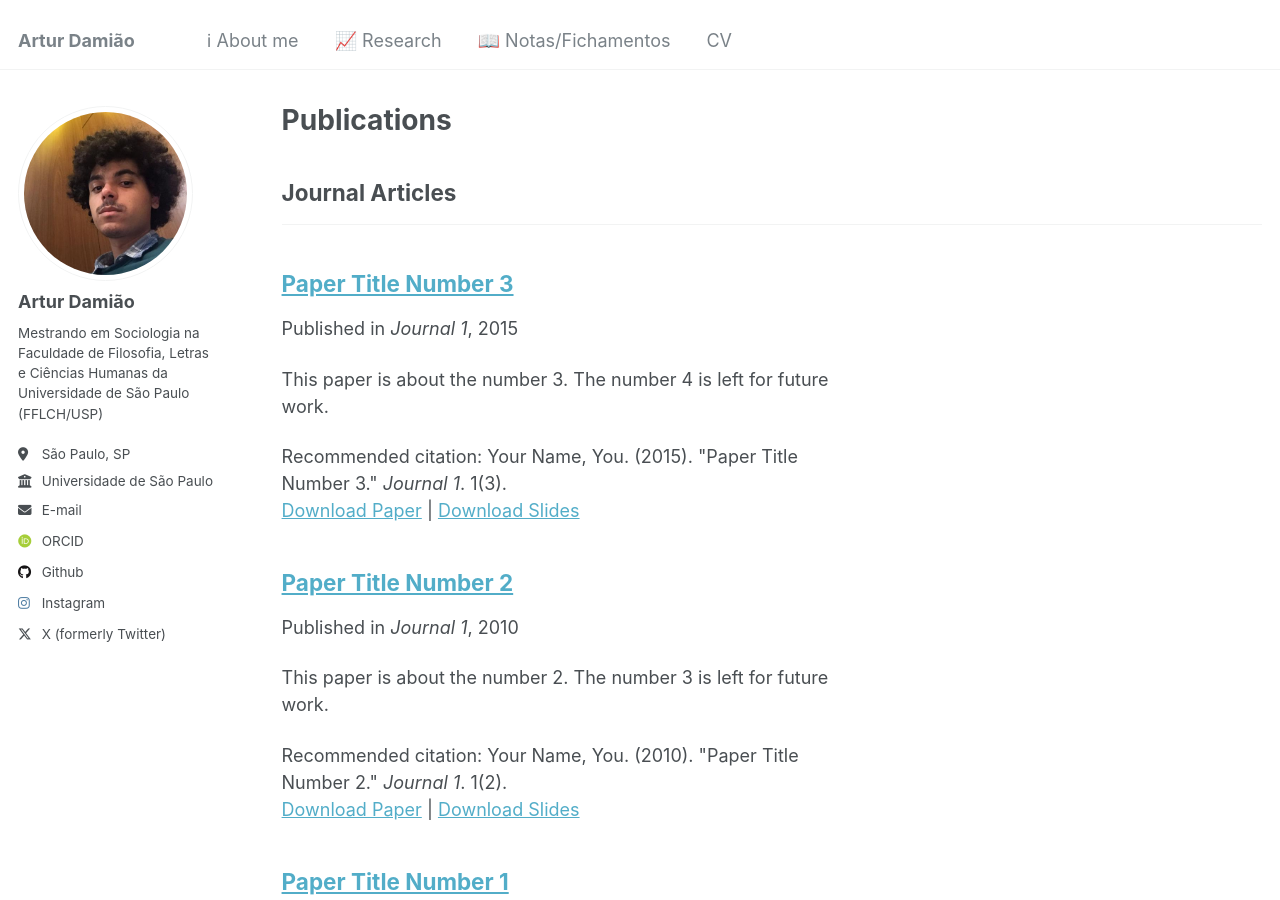
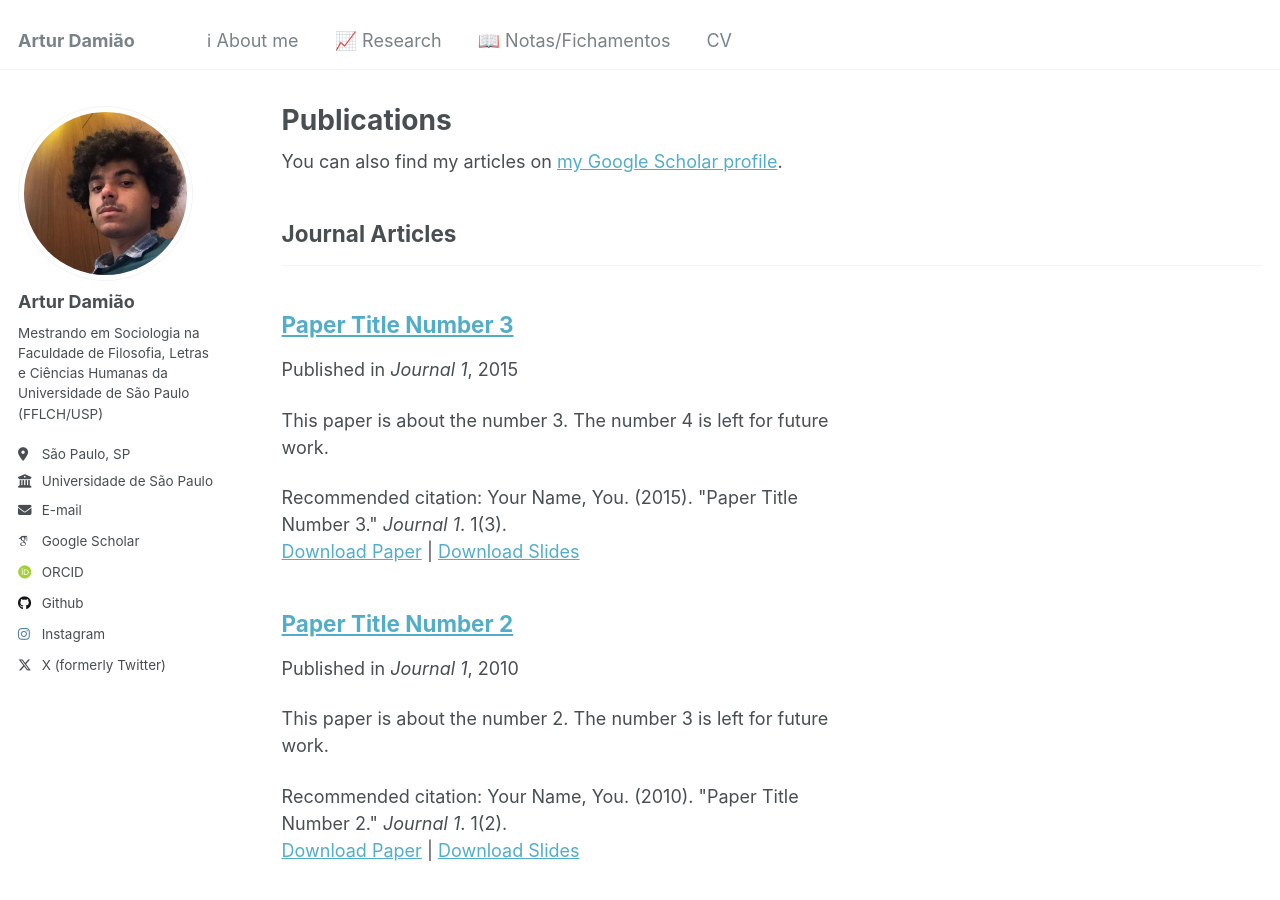
Before and after one commit to arturdamiao/arturdamiao.github.io, a Jekyll site: the page built from _pages/publications.html, in a window 1280 px wide and 900 px high. Built offline with Jekyll 4.4.1, drawn with Linux system fonts in a browser that asks for light colours; emoji names are drawn with the system emoji font; some web fonts are replaced; some of the changed lines change nothing that is shown.

Commit message:
Update _config.yml

```diff
--- a/_config.yml
+++ b/_config.yml
@@ -32,7 +32,7 @@ author:
 
   # Academic websites
   arxiv            : # URL - Update with the correct link to your profile
-  googlescholar    : # URL
+  googlescholar    : "https://scholar.google.com/citations?user=LyAreZsAAAAJ&hl=pt-BR"
   impactstory      : # URL
   orcid            : "https://orcid.org/0000-0002-8628-1653"
   semantic         : # URL
```
